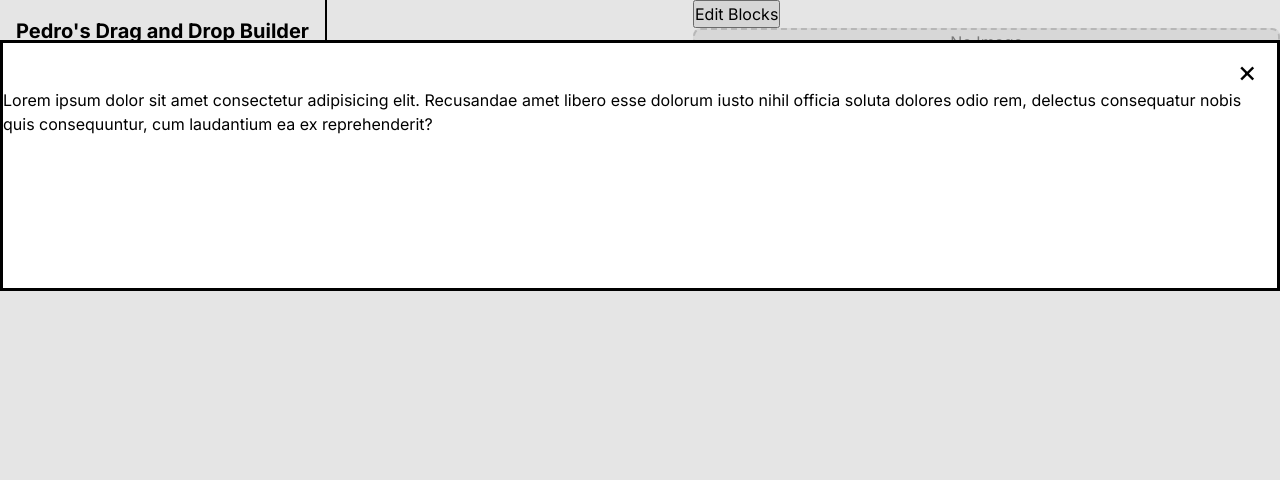
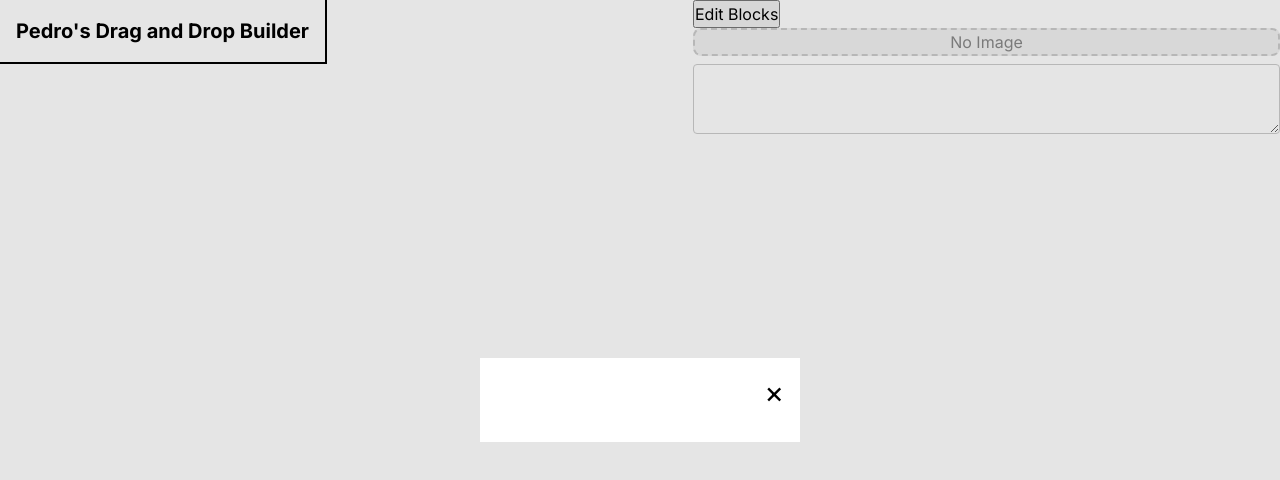
Before and after one commit to Pekito/drag-and-drop-builder, a Vue app: page / in a window 1280 px wide. Both pictures are taken after a click on the button "Edit Blocks". Shown: the top 480 px of the page. Built offline with nearby package versions, Linux system fonts and the light colour scheme; the HTML template or start-up script is replaced by a standard one.

Commit message:
refactor: add slots to dialog box

```diff
--- a/src/components/DialogBox.vue
+++ b/src/components/DialogBox.vue
@@ -1,9 +1,12 @@
 <template>
     <dialog ref="dialog" class="dialog_box">
       <div class="dialog_box__content">
-        <button @click="closeDialog" class="dialog_box__close">&times;</button>
+        <header class="dialog_box__header">
+            <h2 class="dialog_box__title"><slot name="title"></slot></h2>
+            <button @click="closeDialog" class="dialog_box__close">&times;</button>
+        </header>
         <section class="dialog_box__body">
-          <slot></slot>
+          <slot name="body"></slot>
         </section>
       </div>
     </dialog>
@@ -12,7 +15,6 @@
 <script setup lang="ts">
 import { ref } from 'vue';
 
-// Define emits
 const emit = defineEmits<{
     (e: 'close'): void;
 }>();
@@ -37,24 +39,32 @@ defineExpose({
 </script>
 
 <style scoped>
-    /* TODO: Finish Styles */
     .dialog_box {
         max-width: 100vw;
         width: 100vw;
-        margin: 40px auto;
         gap: 16px;
-        padding-top: 45px;
+        border: none;
+        @media(min-width: 980px) {
+            width: 25vw;
+            margin: auto;
+        }
+
     }
     .dialog_box__close {
-        position: absolute;
-        top: 10px;
-        right: 20px;
         background: none;
         border: none;
         font-size: var(--text-size-500);
         line-height: normal;
     }
-    .dialog_box__body {
-        min-height: 200px;
+    .dialog_box__content {
+        padding: 16px;
+    }
+    .dialog_box__header {
+        display: flex;
+        justify-content: space-between;
+        margin-bottom: 16px;
+    }
+    .dialog_box__title {
+        font-size: var(--text-size-400);
     }
 </style>
```
